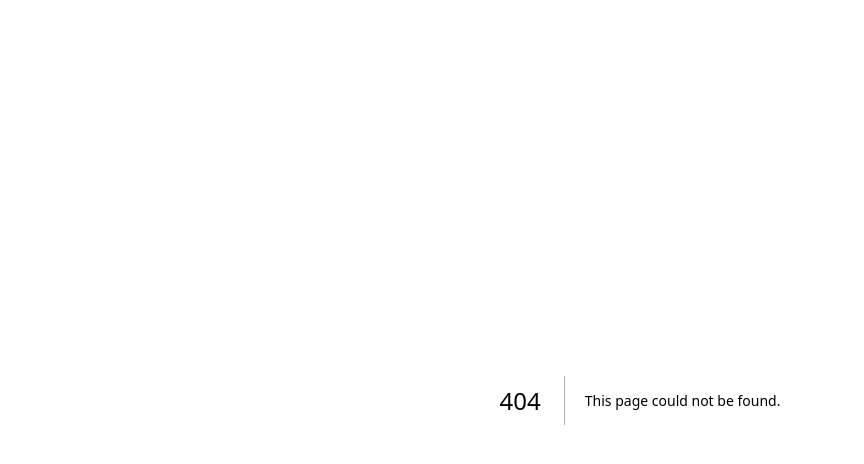
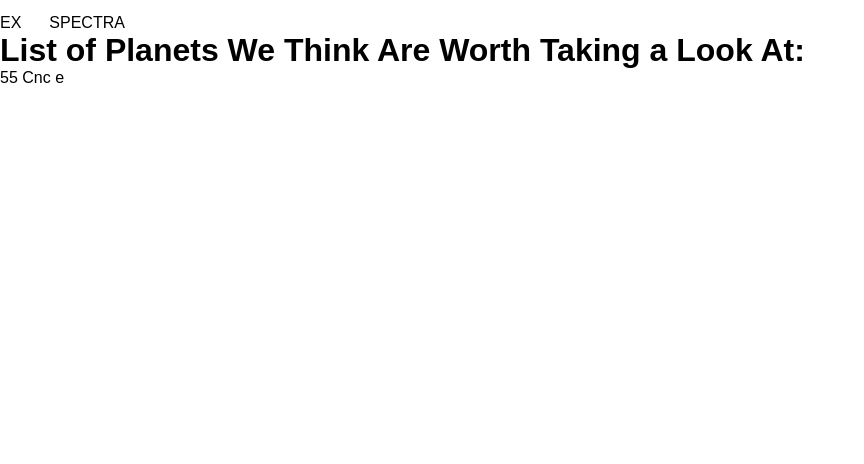
Before and after one commit to uliiiiiiii/Exospectra, a Next.js app: page /planets-list in a window 1280 px wide. Before the commit this address had no page. Shown: the top 464 px of the page, without its empty margins (0-864 px from the left). Built offline with nearby package versions, Linux system fonts and the light colour scheme.

Commit message:
list of interesting planets (no styling)

```diff
--- a/src/app/page.tsx
+++ b/src/app/page.tsx
@@ -34,7 +34,7 @@ export default function Home() {
         />
         <button onClick={handleSearch} className={css.button}>Search</button>
       </div>
-      <div className={css.team}>TEAM</div>
+      <a href="/planets-list"><div className={css.team}>INTERESTING PLANETS</div></a>
     </div >
   );
 }
--- /dev/null
+++ b/src/app/planets-list/page.module.css
@@ -0,0 +1,7 @@
+.cotainer {
+    width: 100%;
+    height: 100%;
+    position: absolute;
+    background-image: url('/starsBackground.png');
+    background-size: cover;
+}
--- /dev/null
+++ b/src/app/planets-list/page.tsx
@@ -0,0 +1,19 @@
+"use client"
+
+import css from "./page.module.css"
+import ExospectraLabel from "../components/ExospectraLabel"
+
+
+const BASE_URL = "/exoplanet?name="
+
+export default function PlanetsList() {
+    return (
+        <div className={css.container}>
+            <ExospectraLabel />
+            <h1>List of Planets We Think Are Worth Taking a Look At:</h1>
+            <ul>
+                <a href={`${BASE_URL}55 Cnc e`}><li>55 Cnc e</li></a>
+            </ul>
+        </div>
+    )
+}
```
